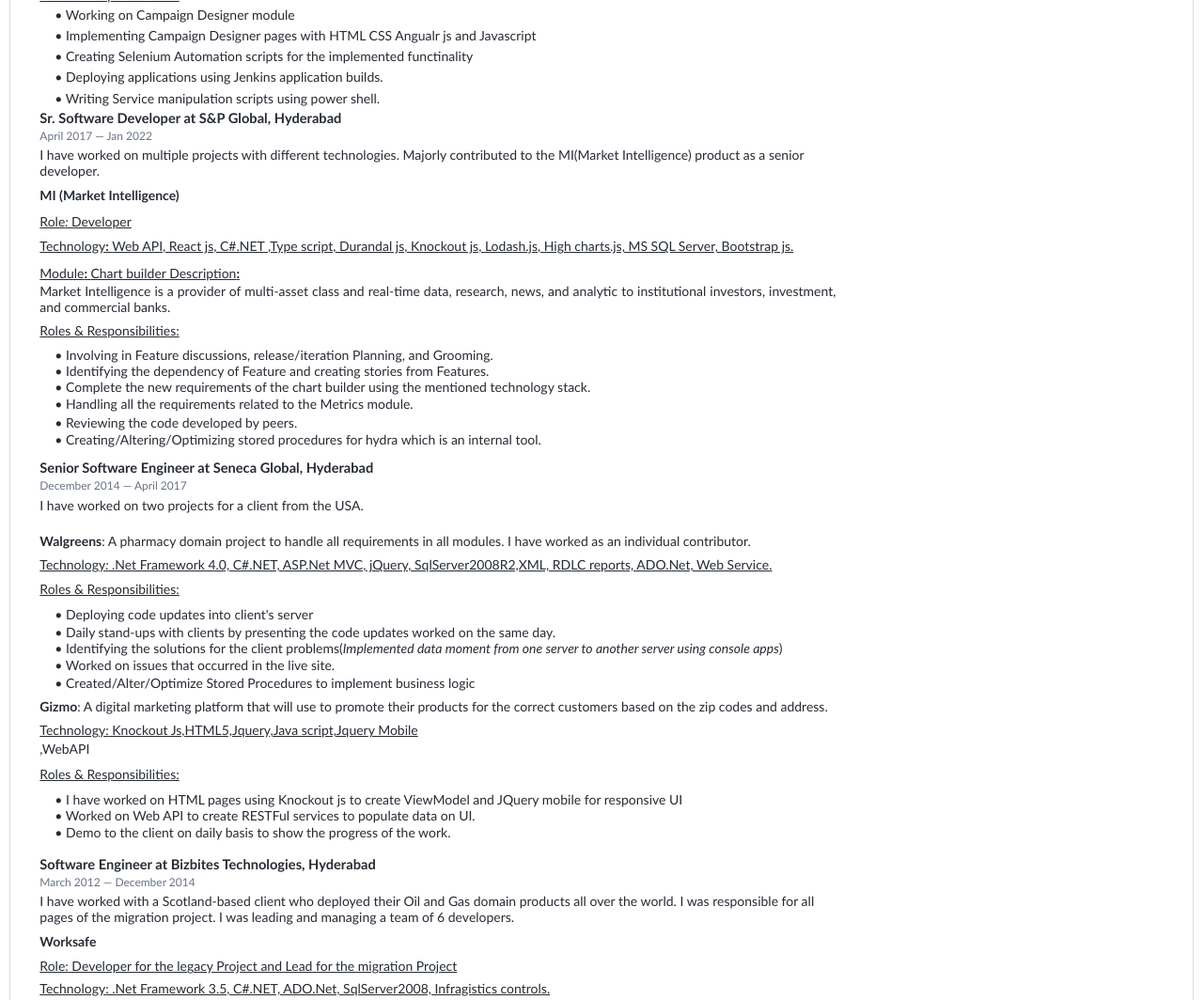
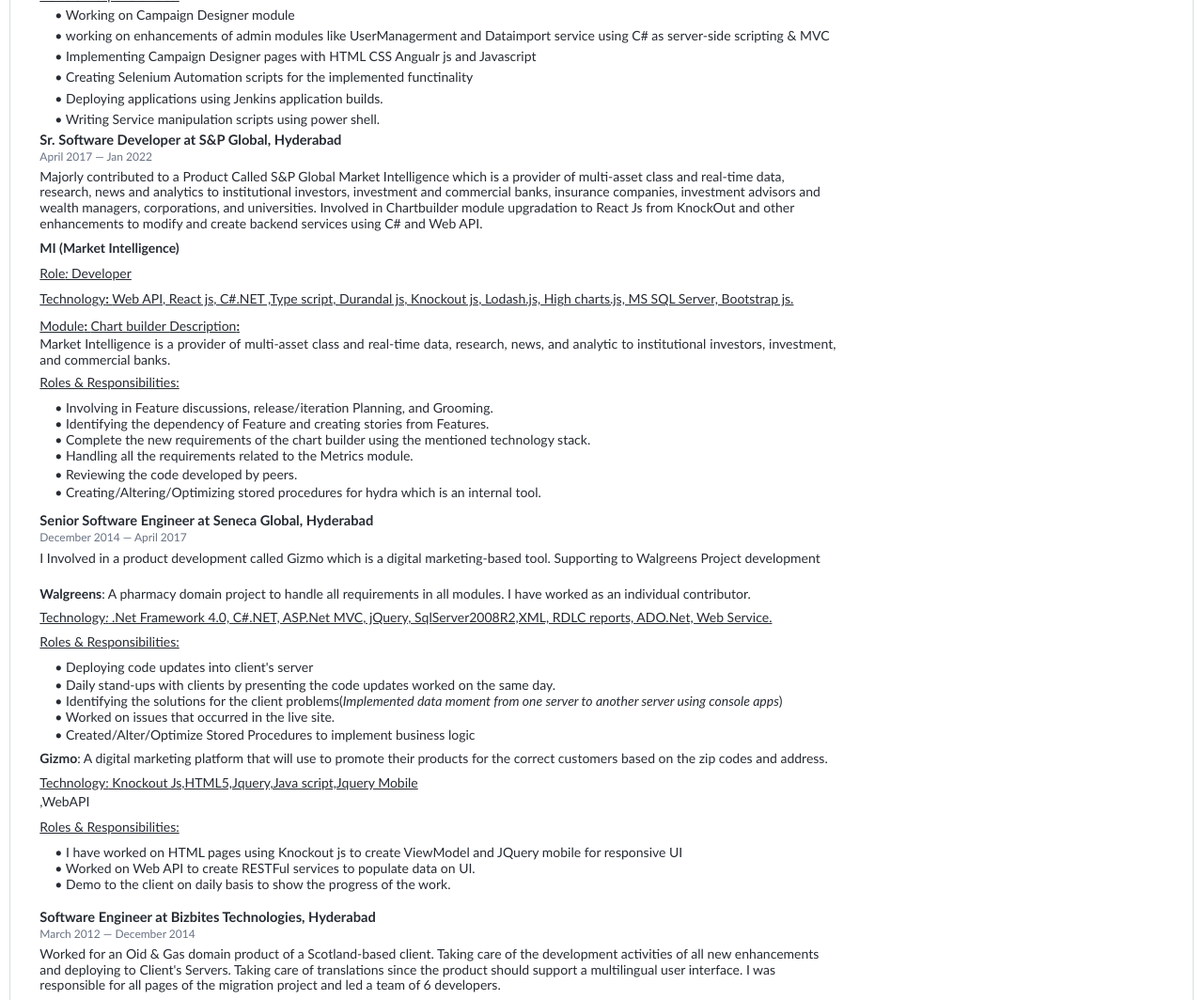
Before and after one commit to ravichanduri/AboutMe, a website: page index.html in a window 1280 px wide. Shown: the part 762-1826 px from the top of the page at 94% size. Drawn offline with Linux system fonts and the light colour scheme.

Commit message:
Update index.html
Changes as per Swimlane

```diff
--- a/index.html
+++ b/index.html
@@ -193,9 +193,8 @@
 			</span>
 		</p>
 		<p style="padding-top: 2pt;padding-left: 22pt;text-indent: 0pt;line-height: 120%;text-align: left;">
-			An adept full-stack developer with exposure to UI development. Proven experience in technologies like
-			Dotnet, MSSSQL server, React js & Type script, and Node js with over 11+ years of experience in
-			service-based and product-based companies.
+			An adept full-stack .Net developer with exposure to UI development. Proven experience in technologies like
+			Dotnet, MSSSQL server, React js & Type script, and Node js with over 11+ years of experience.
 		</p>
 		<p style="padding-top: 6pt;padding-left: 22pt;text-indent: 0pt;text-align: left;">Certified in <b>70-461</b>(MS
 			SQL server Querying and optimization) and <b>SAFe</b> Practitioner </p>
@@ -302,7 +301,8 @@
 							Role:<span class="p"> Full stack developer </span></p>
 						<p class="s3"
 							style="padding-top: 5pt;padding-left: 22pt;text-indent: 0pt;line-height: 120%;text-align: left;">
-							Technology<span class="p"> : React Js, Powershell, Type script, Java script, Angular Js, C#.NET, MS
+							Technology<span class="p"> : React Js, Powershell, Type script, Java script, Angular Js,
+								C#.NET, MS
 								SqlServer,CSS, Selenium
 								Automation unit
 								test, Web API,Jenkins, Agile Scrum</span></p>
@@ -317,6 +317,13 @@
 									style="padding-top: 4pt;padding-left: 44pt;text-indent: -10pt;line-height: 120%;text-align: left;">
 									Working on Campaign Designer module </p>
 							</li>
+							<li data-list-text="•">
+								<p
+									style="padding-top: 4pt;padding-left: 44pt;text-indent: -10pt;line-height: 120%;text-align: left;">
+									working on enhancements of admin modules like UserManagerment and Dataimport service
+									using C# as server-side scripting & MVC </p>
+							</li>
+
 							<li data-list-text="•">
 								<p
 									style="padding-top: 4pt;padding-left: 44pt;text-indent: -10pt;line-height: 120%;text-align: left;">
@@ -354,12 +361,12 @@
 						</p>
 						<p
 							style="padding-top: 4pt;padding-left: 22pt;text-indent: 0pt;line-height: 120%;text-align: left;">
-							I have
-							worked on
-							multiple projects with different technologies. Majorly contributed to the MI(Market
-							Intelligence) product as
-							a
-							senior developer.
+							Majorly contributed to a Product Called S&P Global Market Intelligence which is a provider
+							of multi-asset class and real-time data, research, news and analytics to institutional
+							investors, investment and commercial banks, insurance companies, investment advisors and
+							wealth managers, corporations, and universities.
+							Involved in Chartbuilder module upgradation to React Js from KnockOut and other enhancements
+							to modify and create backend services using C# and Web API.
 						</p>
 						<h4 style="padding-top: 6pt;padding-left: 22pt;text-indent: 0pt;text-align: left;">MI (Market
 							Intelligence)</h4>
@@ -426,9 +433,9 @@
 							2014 —
 							April 2017</p>
 						<p style="padding-top: 4pt;padding-left: 22pt;text-indent: 0pt;text-align: justify;">I
-							have worked on
-							two
-							projects for a client from the USA.</p>
+							Involved in a product development called Gizmo which is a digital marketing-based tool.
+							Supporting to Walgreens Project development
+						</p>
 						<p style="text-indent: 0pt;text-align: left;"><br /></p>
 
 						<h4
@@ -527,9 +534,10 @@
 							December 2014</p>
 						<p
 							style="padding-top: 4pt;padding-left: 22pt;text-indent: 0pt;line-height: 120%;text-align: left;">
-							I have worked with a Scotland-based client who deployed their Oil and Gas domain products
-							all over the world. I was responsible for all pages of the migration project. I was leading
-							and managing a team of 6 developers.
+							Worked for an Oid & Gas domain product of a Scotland-based client. Taking care of the
+							development activities of all new enhancements and deploying to Client's Servers. Taking
+							care of translations since the product should support a multilingual user interface.
+							I was responsible for all pages of the migration project and led a team of 6 developers.
 						</p>
 						<h4 style="padding-top: 6pt;padding-left: 22pt;text-indent: 0pt;text-align: left;">Worksafe</h4>
 						<p class="s3"
@@ -630,27 +638,20 @@
 						</span>
 					</p>
 
-					<h3 style="padding-top: 3pt;padding-left: 22pt;text-indent: 0pt;text-align: left;">MCA, Alluri
-						Institute of
-						Management Sciences, Warangal</h3>
+					<h3 style="padding-top: 3pt;padding-left: 22pt;text-indent: 0pt;text-align: left;">Masters in Computer Appplication from Kakatiya University, Warangal</h3>
 					<p class="s2" style="padding-top: 2pt;padding-left: 22pt;text-indent: 0pt;text-align: left;">
 						September 2007 —
 						August
 						2010</p>
 					<p style="text-indent: 0pt;text-align: left;"><br /></p>
-					<h3 style="padding-left: 22pt;text-indent: 0pt;text-align: left;">BSc, National Degree College,
-						Palvancha</h3>
-					<p class="s2" style="padding-top: 2pt;padding-left: 22pt;text-indent: 0pt;text-align: left;">July
-						2004 — July
-						2007
-					</p>
+
 				</td>
 				<td style="width: 28%; position: absolute; margin-left: 30px;">
 
 					<h3 style="padding-left: 5pt;text-indent: 0pt;text-align: left;">Skills</h3>
 					<p>
+						C#<br />
 						JavaScript<br />
-						c#<br />
 						Typescript<br />
 						React Js<br />
 						Web API <br />
```
